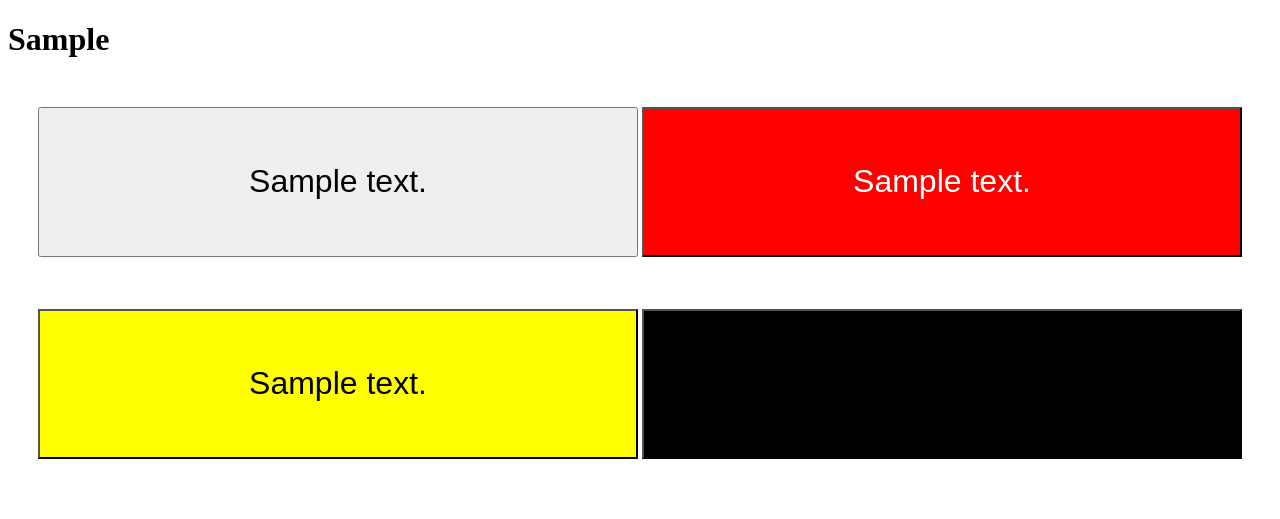
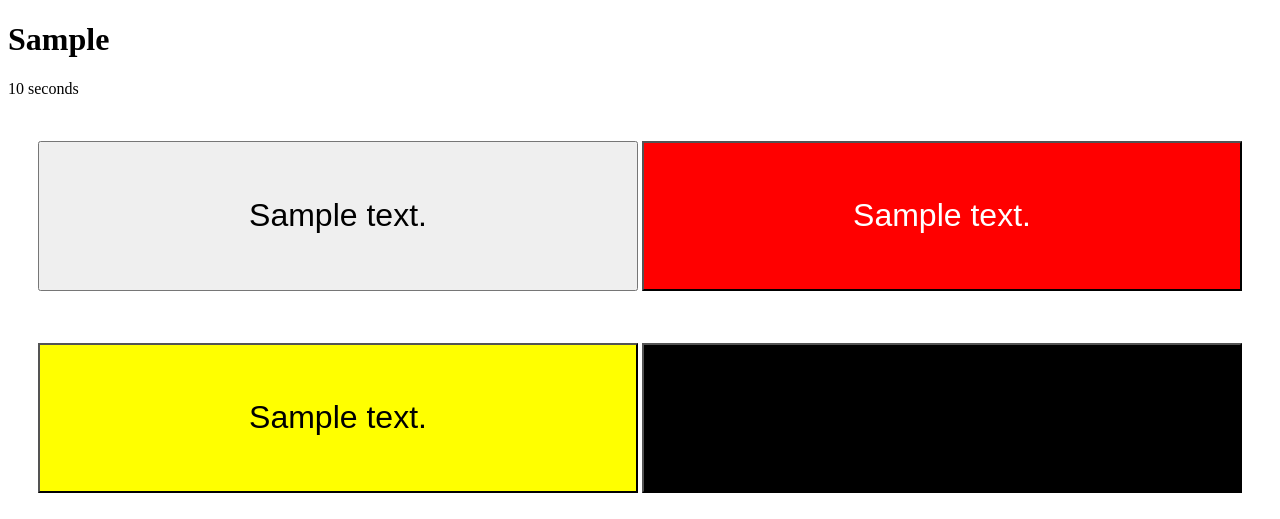
Before and after one commit to Honny1/purkQuiz, a PHP site: page /onlyGodKnowHowItWorks.php?idQuestion=1 in a window 1280 px wide. Shown: the top 519 px of the page. Run offline with PHP 8.4, Linux system fonts and the light colour scheme; tables that the repository leaves empty or names only in its code hold one stand-in row (values such as "Sample post"); a stand-in replaces the project's code that opens the database connection.

Commit message:
added countdown

```diff
--- a/onlyGodKnowHowItWorks.php
+++ b/onlyGodKnowHowItWorks.php
@@ -20,16 +20,19 @@ if (!$questionQuery) {die ('SQL Error: ' . mysqli_error($conn));}
 
 while ($questionRow = mysqli_fetch_array($questionQuery)) {
     echo "<h1>".$questionRow['wording']."</h1>
+    <p><span id='countdown'>10 </span> seconds</p>
     <table style='width: 80%; ' align='center' valign='top'>
     	<tr style='min-width: 50%; min-height: 200px; width: 50%; height: 200px; max-width: 50%; '>
-    		<td><button style='min-width: 300px; min-height: 150px; width: 100%; height: 100%; font-size: 200%; max-width: 600px; text-align: justify-all;' class='mui-btn mui-btn--primary mui-btn--raised' value=" . $nextQuestion . " id='A' onClick='getNewQuestionFromDatabase(this.value);saveUserAnswers(this.id)'>".$questionRow['answer1']."</button></td>
-    		<td><button style='min-width: 300px; min-height: 150px; width: 100%; height: 100%; font-size: 200%; background-color: red; color: white; max-width: 600px;' class='mui-btn mui-btn--primary mui-btn--raised' value=" . $nextQuestion . " id='B' onClick='getNewQuestionFromDatabase(this.value);saveUserAnswers(this.id)'>".$questionRow['answer2']."</button></td>
+    		<td><button name='buttonAnswer' style='min-width: 300px; min-height: 150px; width: 100%; height: 100%; font-size: 200%; max-width: 600px; text-align: justify-all;' class='mui-btn mui-btn--primary mui-btn--raised' value=" . $nextQuestion . " id='A' onClick='getNewQuestionFromDatabase(this.value);saveUserAnswers(this.id);progressCountdown(10)'>".$questionRow['answer1']."</button></td>
+    		<td><button name='buttonAnswer' style='min-width: 300px; min-height: 150px; width: 100%; height: 100%; font-size: 200%; background-color: red; color: white; max-width: 600px;' class='mui-btn mui-btn--primary mui-btn--raised' value=" . $nextQuestion . " id='B' onClick='getNewQuestionFromDatabase(this.value);saveUserAnswers(this.id);progressCountdown(10)'>".$questionRow['answer2']."</button></td>
     	</tr>
     	<tr style='min-width: 50%; min-height: 200px; width: 50%; height: 200px; max-width: 50%; '>
-    		<td><button style='min-width: 300px; min-height: 150px; width: 600px; height: 100%; font-size: 200%; background-color: yellow; color: black; max-width: 600px;' class='mui-btn mui-btn--primary mui-btn--raised' value=" . $nextQuestion . " id='C' onClick='getNewQuestionFromDatabase(this.value);saveUserAnswers(this.id)'>".$questionRow['answer3']."</button></td>
-    		<td><button style='min-width: 300px; min-height: 150px; width: 600px; height: 100%; font-size: 200%; background-color: black; max-width: 600px;' class='mui-btn mui-btn--primary mui-btn--raised' value=" . $nextQuestion . " id='D' onClick='getNewQuestionFromDatabase(this.value);saveUserAnswers(this.id)'>".$questionRow['answer4']."</button></td>
+    		<td><button name='buttonAnswer' style='min-width: 300px; min-height: 150px; width: 600px; height: 100%; font-size: 200%; background-color: yellow; color: black; max-width: 600px;' class='mui-btn mui-btn--primary mui-btn--raised' value=" . $nextQuestion . " id='C' onClick='getNewQuestionFromDatabase(this.value);saveUserAnswers(this.id);progressCountdown(10)'>".$questionRow['answer3']."</button></td>
+    		<td><button  name='buttonAnswer' style='min-width: 300px; min-height: 150px; width: 600px; height: 100%; font-size: 200%; background-color: black; max-width: 600px;' class='mui-btn mui-btn--primary mui-btn--raised' value=" . $nextQuestion . " id='D' onClick='getNewQuestionFromDatabase(this.value);saveUserAnswers(this.id);progressCountdown(10)'>".$questionRow['answer4']."</button></td>
 		</tr>
-	</table>";
+	</table>
+    <button value=" . $nextQuestion . " id='NaN'style='display: none;'onClick='getNewQuestionFromDatabase(this.value);saveUserAnswers(this.id);progressCountdown(10)'> Honyho neviditelné lahodné báječné tlačítko</button>
+    ";
 }
 mysqli_close($conn);
 }else{
--- a/onlyGodKnowHowSaveUser.php
+++ b/onlyGodKnowHowSaveUser.php
@@ -6,7 +6,7 @@
 <?php
 include 'dbconnect.php';
 include 'getScore.php';
-
+include 'rank.php';
 $userAnswers = $_GET["userAnswers"];
 
 $userAnswersSplit = explode(",", $userAnswers);
@@ -29,7 +29,7 @@ if ($conn->query($sql) === TRUE) {
    					<h2>Score:</h2>
    						<h1>".getScore($name)."</h1>
    					<h2>umisteniAnglicky:</h2>
-   						<h1>".$umisteni." z ".$celkemUzivatelu."</h1>
+   						<h1>".$pozice." z ".$celkemUzivatelu."</h1>
 				</div>
 			</div>";
 } else {
```
Also changed, not shown: header.php (+4 -5 lines), index.php (+19 -5 lines), rank.php (added, +24 -0 lines).
